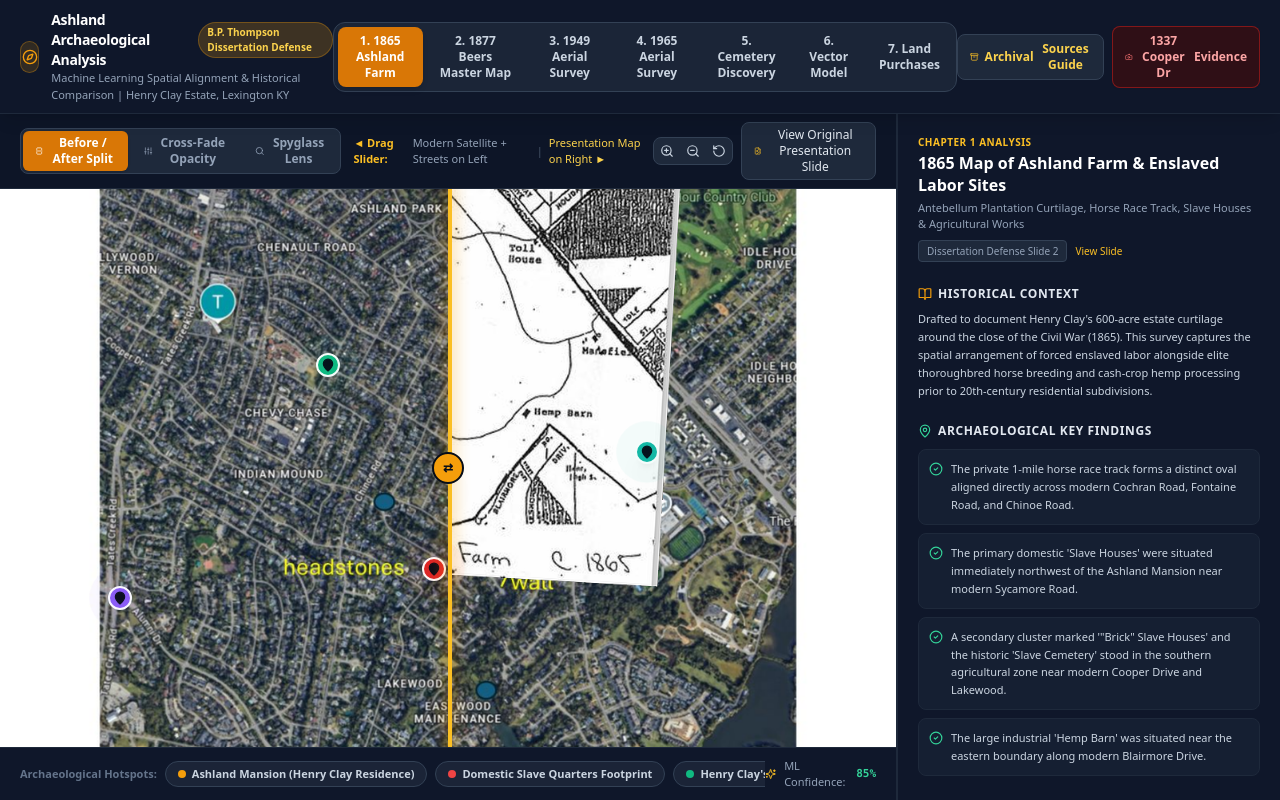
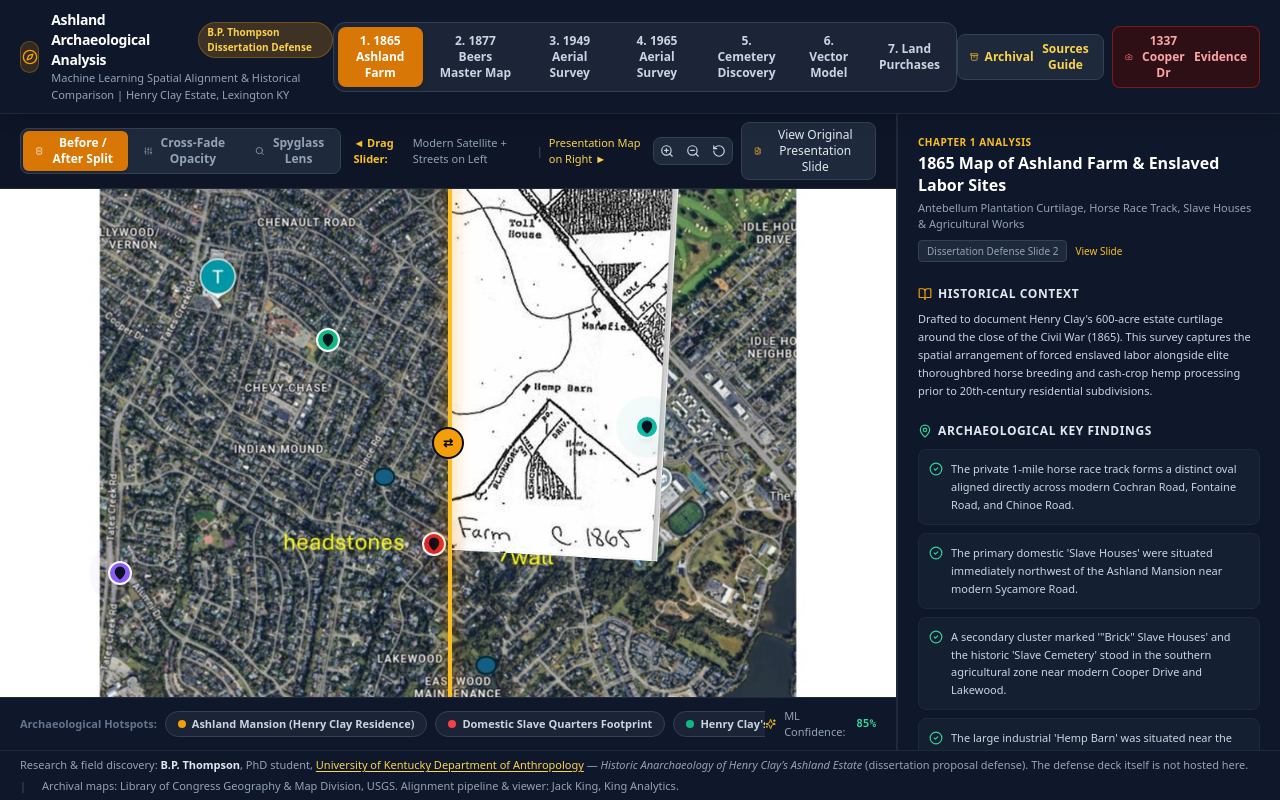
Before and after one commit to Inform8n/HenryClayEstateProject, a React (Vite) app: page / in a window 1280 px wide. Built offline with nearby package versions, Linux system fonts and the light colour scheme.

Commit message:
credits: B.P. Thompson (UK Anthropology) in app footer and README; untrack dissertation PDF pending permission

```diff
--- a/src/App.tsx
+++ b/src/App.tsx
@@ -125,6 +125,18 @@ export function App() {
         </div>
       </main>
 
+      {/* CREDITS */}
+      <footer className="shrink-0 px-5 py-1.5 bg-slate-900 border-t border-slate-800 text-[11px] text-slate-400 flex flex-wrap items-center gap-x-4 gap-y-1 z-30">
+        <span>
+          Research &amp; field discovery: <span className="text-slate-200 font-semibold">B.P. Thompson</span>, PhD student,{" "}
+          <a href="https://anthropology.as.uky.edu/" target="_blank" rel="noreferrer" className="text-amber-300 hover:text-amber-200 underline underline-offset-2">
+            University of Kentucky Department of Anthropology
+          </a>
+          {" "}&mdash; <em>Historic Anarchaeology of Henry Clay&rsquo;s Ashland Estate</em> (dissertation proposal defense). The defense deck itself is not hosted here.
+        </span>
+        <span className="hidden lg:inline text-slate-600">|</span>
+        <span>Archival maps: Library of Congress Geography &amp; Map Division, USGS. Alignment pipeline &amp; viewer: Jack King, King Analytics.</span>
+      </footer>
       {/* Modals for Slide View, Field Photos, and Archival Sources Guide */}
       <PresentationModals
         chapter={selectedChapter}
```
Also changed, not shown: 2 other files (tests, documents, lock files or other folders).
